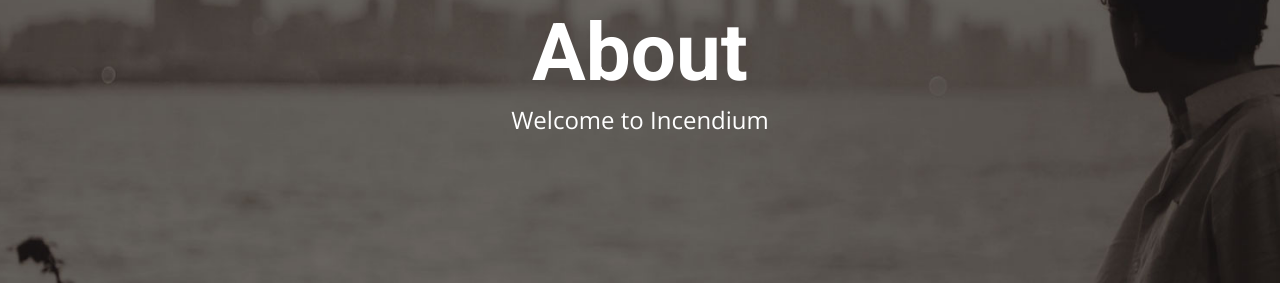
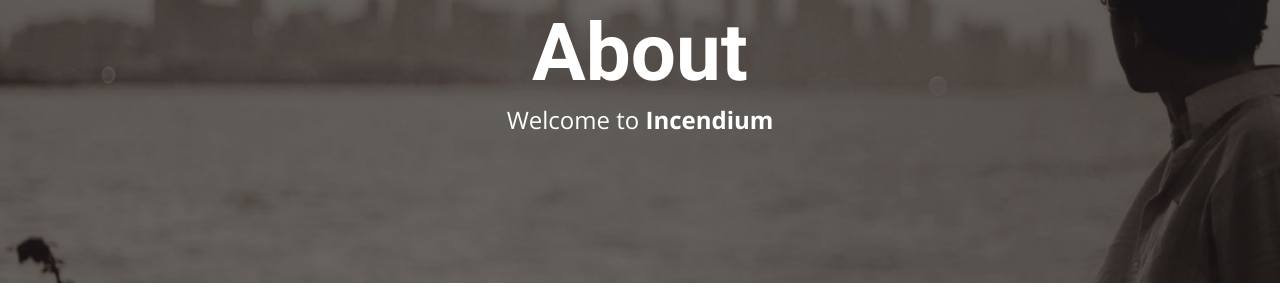
Before and after one commit to ejm/incendium, a Jekyll site: the page built from about.html, in a window 1280 px wide. Shown: the part 141-441 px from the top of the page. Built offline with Jekyll 4.4.1, drawn with Linux system fonts in a browser that asks for light colours; nearby versions of some CDN libraries.

Commit message:
Add some bold

```diff
--- a/about.html
+++ b/about.html
@@ -1,7 +1,7 @@
 ---
 layout: page
 title: "About"
-description: "Welcome to Incendium"
+description: "Welcome to <b>Incendium</b>"
 header-img: "img/about-bg.jpg"
 ---
 
```
